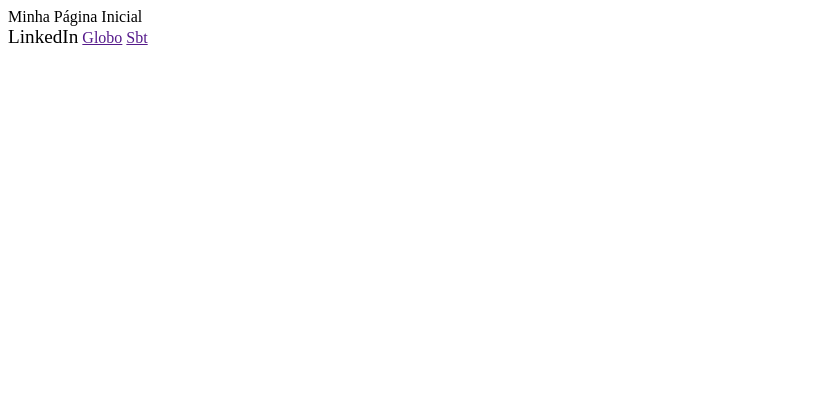
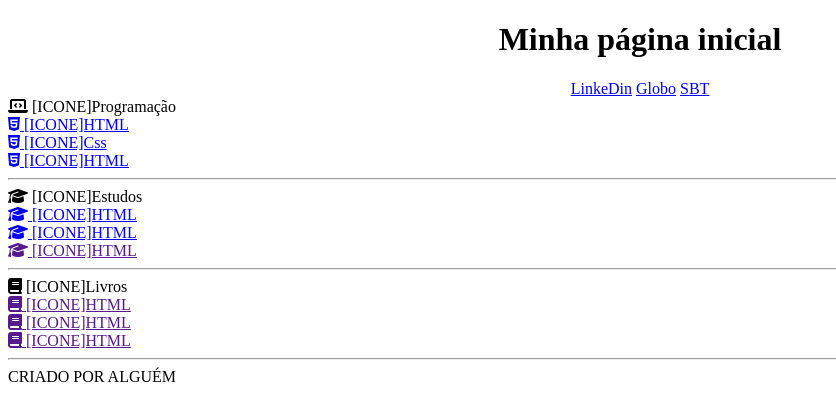
Before and after one commit to CaduSantos16/Pagina-Inicial, a plain HTML site: page index.html in a window 1280 px wide. Shown: the whole page, without its empty margins (0-836 px from the left). Drawn offline with Linux system fonts and the light colour scheme.

Commit message:
Alteracao do layout[Quinta-Feira]

```diff
--- a/estilo.css
+++ b/estilo.css
@@ -1,3 +1,6 @@
 .teste{
     font-size: larger;
 }
+.header{
+    text-align: center;
+}
--- a/index.html
+++ b/index.html
@@ -1,19 +1,94 @@
-<html lang="pt-BR">
+<!DOCTYPE html>
+<html lang="pt-br">
     <head>
-        <title>Pagina Inicial</title>
-        <meta name="viewport" content="width=device-width, initial-scale=1.0">
         <meta charset="UTF-8">
+        <title>Pagina inicial</title>
+        <meta name="viewport" content="width=device-width, initial-scale=1">
         <link rel="stylesheet" href="estilo.css">
+        <link rel="stylesheet" href="https://cdnjs.cloudflare.com/ajax/libs/font-awesome/6.4.0/css/all.min.css">
     </head>
     <body>
-        <header>Minha Página Inicial</header>
-        <nav>
-            <a  class="teste" target="_blank">LinkedIn</a>
-            <a href="" target="_blank">Globo</a>
-            <a href="" target="_blank">Sbt</a>
-        </nav>
-        <div></div>
-        <div></div>
-        <div></div>
+        <header class="header">
+            <H1>Minha página inicial</H1>
+            <nav>
+                <a href="https://br.linkedin.com/">LinkeDin</a>
+                <a href="https://www.globo.com/">Globo</a>
+                <a href="https://www.sbt.com.br/">SBT</a>
+            </nav>
+        </header>
+        <div class="">
+            <i class="fa-solid fa-laptop-code"></i>
+            [ICONE]Programação
+            <div>
+                <div>
+                    <a href="https://www.w3schools.com/html/default.asp" target="_blank">
+                        <i class="fa-brands fa-html5"></i>
+                    [ICONE]HTML
+                    </a>
+                </div>
+                <div>
+                    <a href="https://www.w3schools.com/css/default.asp" target="_blank">
+                        <i class="fa-brands fa-html5"></i>
+                    [ICONE]Css
+                    </a>
+                </div>
+                <div>
+                    <a href="https://www.w3schools.com/js/default.asp" target="_blank">
+                        <i class="fa-brands fa-html5"></i>
+                    [ICONE]HTML
+                    </a>
+                </div>
+                <hr>
+        </div>
+        <div class="TESTE-2">
+            <i class="fa-solid fa-graduation-cap"></i>
+            [ICONE]Estudos
+            <div>
+                <div>
+                    <a href="https://www.youtube.com/playlist?list=PLHz_AreHm4dkZ9-atkcmcBaMZdmLHft8n"target="_blank">
+                        <i class="fa-solid fa-graduation-cap"></i>
+                    [ICONE]HTML
+                    </a>
+                </div>
+                <div>
+                    <a href="https://www.youtube.com/playlist?list=PL2Fdisxwzt_f5C7Mv0kg1EAHhy2VJLf1c"target="_blank">
+                        <i class="fa-solid fa-graduation-cap"></i>
+                    [ICONE]HTML
+                    </a>
+                </div>
+                <div>
+                    <a href=""target="_blank">
+                        <i class="fa-solid fa-graduation-cap"></i>
+                    [ICONE]HTML
+                    </a>
+                </div>
+        </div>
+        <hr>
+        <div class="TESTE-3">
+            <i class="fa-solid fa-book"></i>
+            [ICONE]Livros
+            <div>
+                <a href=""target="_blank">
+                    <i class="fa-solid fa-book"></i>
+                [ICONE]HTML
+                </a>
+                <div>
+                    <a href=""target="_blank">
+                        <i class="fa-solid fa-book"></i>
+                    [ICONE]HTML
+                    </a>
+                </div>
+                <div>
+                    <a href=""target="_blank">
+                        <i class="fa-solid fa-book"></i>
+                    [ICONE]HTML
+                    </a>
+                </div>
+            </div>
+            <hr>
+        </div>
+        <footer>
+            CRIADO POR ALGUÉM
+        </footer>
     </body>
 </html>
```
